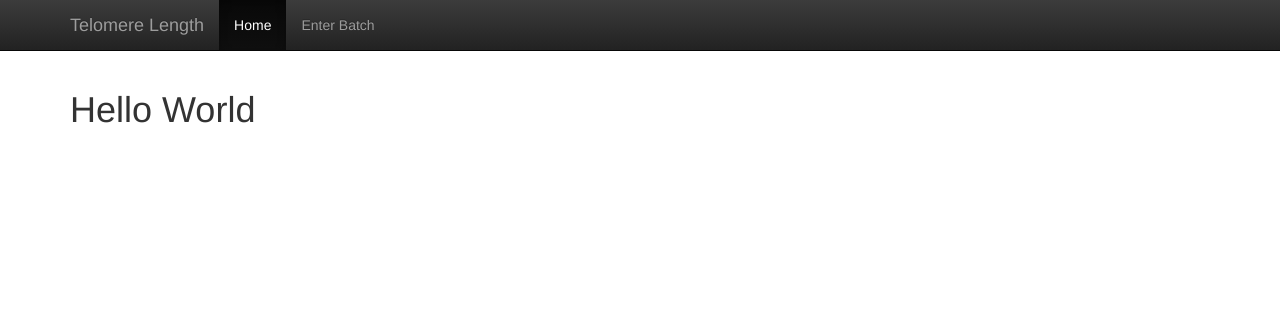
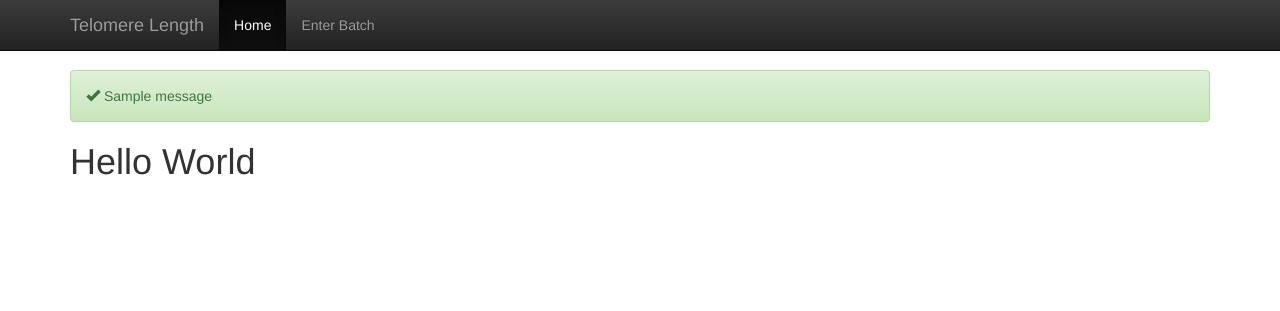
Before and after one commit to LCBRU/telomere, a Flask app: page / in a window 1280 px wide. Shown: the top 311 px of the page. Run offline with Flask 2, Linux system fonts and the light colour scheme; tables that the repository leaves empty hold one stand-in row (values such as "Sample post"); one stand-in notice (Sample message) is shown; parts of the project's set-up code (start-up, migrations or seed data) failed here and were passed over; some libraries are stand-ins or nearby versions.

Commit message:
Add flash messages

```diff
--- a/app/templates/standardLayout.html
+++ b/app/templates/standardLayout.html
@@ -25,6 +25,33 @@
 
     <div class="container">
       <div>
+
+        {% with messages = get_flashed_messages(with_categories=true) %}
+          {% for category, message in messages %}
+
+          {% set class="alert-info" %}
+          {% set gliph="glyphicon-info-sign" %}
+
+          {% if category == "warning" %}
+            {% set class="alert-warning" %}
+            {% set gliph="glyphicon-exclamation-sign" %}
+          {% elif category == "error" %}
+            {% set class="alert-danger" %}
+            {% set gliph="glyphicon-exclamation-sign" %}
+          {% elif category == "success" %}
+            {% set class="alert-success" %}
+            {% set gliph="glyphicon-ok" %}
+          {% endif %}
+
+
+            <div class="alert {{class}}" role="alert">
+              <span class="glyphicon {{gliph}}" aria-hidden="true"></span>
+              <span class="sr-only">{{category}}:</span>
+              {{message}}
+            </div>
+          {% endfor %}
+        {% endwith %}
+
         {% block content %}{% endblock %}
       </div>
     </div>
```
